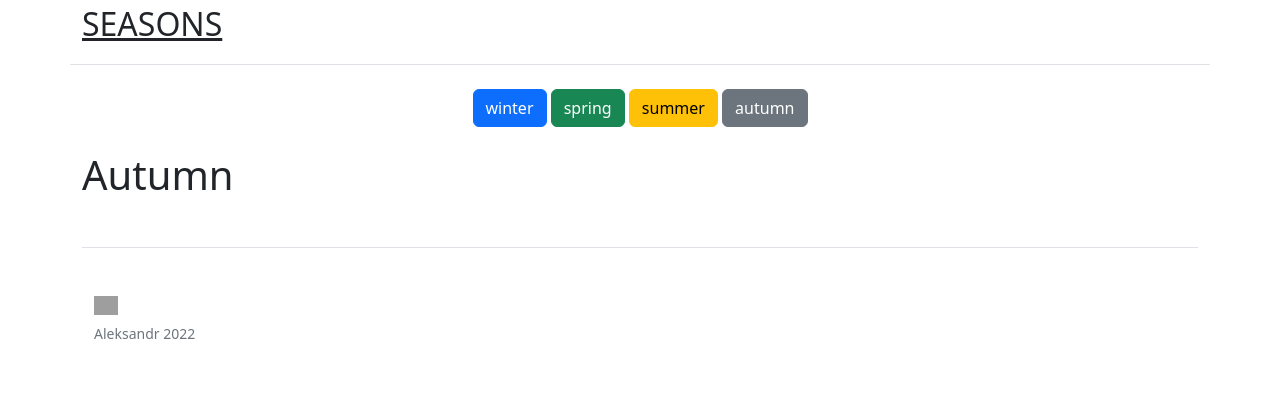
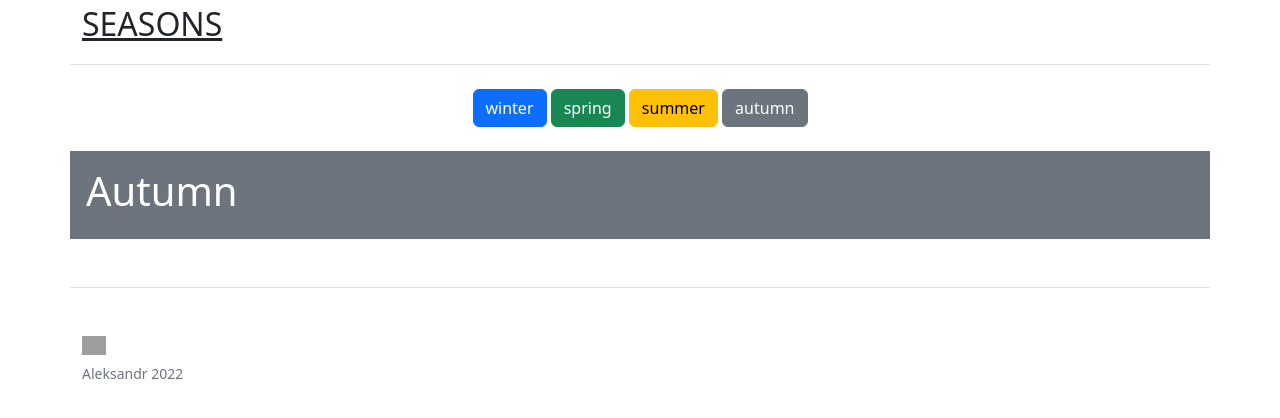
Before and after one commit to Zemlianik/Zemlianik---seasons, a Flask app: page /osen in a window 1280 px wide. Shown: the top 418 px of the page. Run offline with Flask 2, Linux system fonts and the light colour scheme; grey boxes are pictures that could not be loaded.

Commit message:
цвет четвёртой

```diff
--- a/templates/osen.html
+++ b/templates/osen.html
@@ -10,8 +10,8 @@
     <title>autumn</title>
 </head>
 {% block body %}
-<div class="container">
+<div class="container p-3 mb-2 bg-secondary text-white">
 <h1>Autumn</h1>
+</div>
 {% endblock %}
-</div>
 </html>
```
